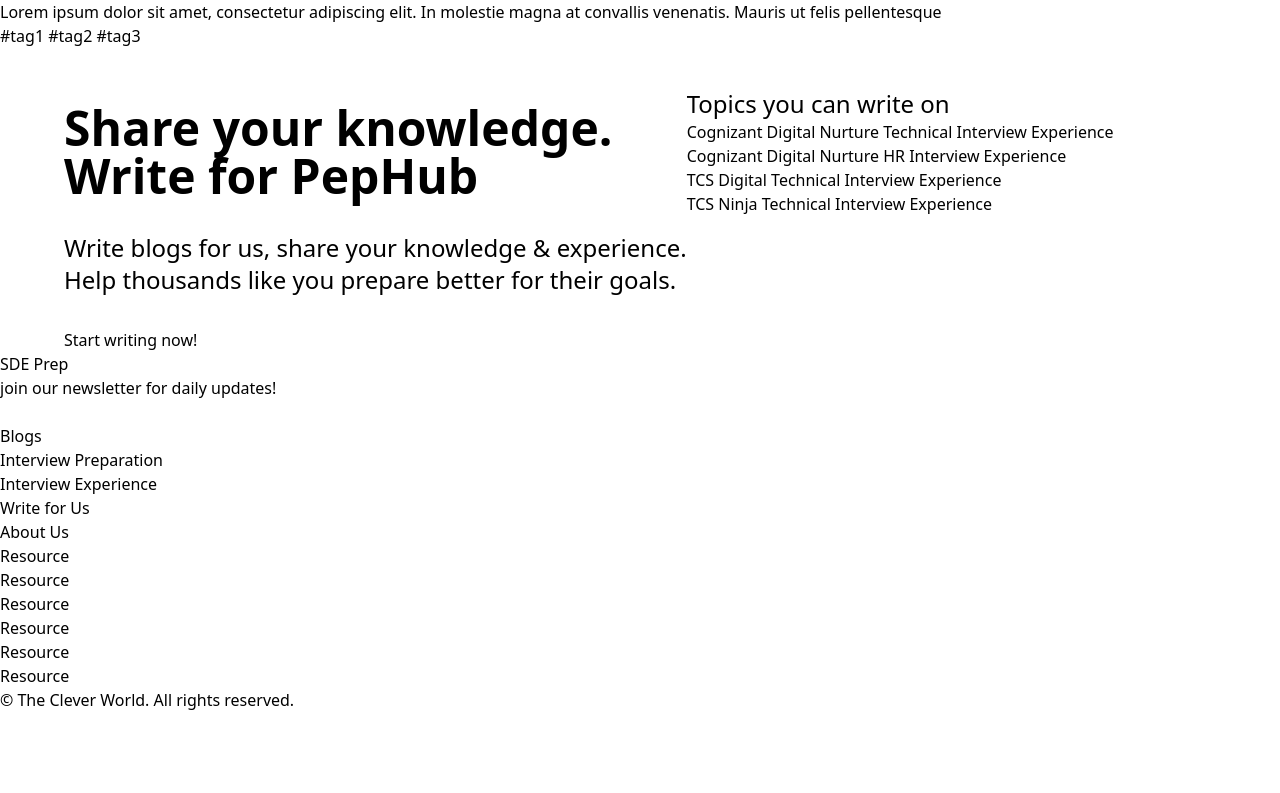
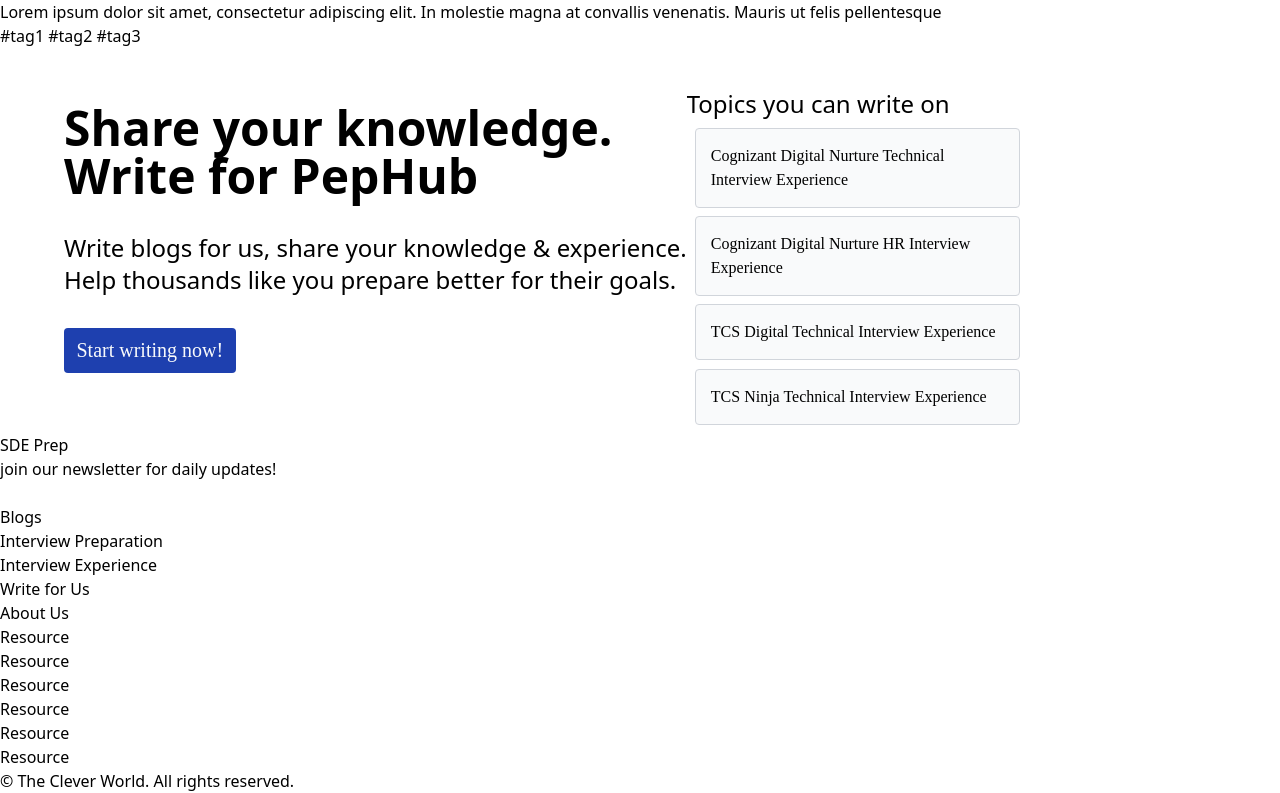
Before and after one commit to rohitroy-github/spyder-pephub, a React (Vite) app: page / in a window 1280 px wide. Shown: the part 1224-2017 px from the top of the page. Before the commit the page ends 1936 px from the top, so only its background shows below. Built offline with nearby package versions, Linux system fonts and the light colour scheme.

Commit message:
adding files !

```diff
--- a/src/components/BlogPage.jsx
+++ b/src/components/BlogPage.jsx
@@ -1,6 +1,7 @@
 import React from "react";
 
 import {BlogData} from "../constants";
+import VerticalBlogCard from "./VerticalBlogCard";
 
 const BlogPage = () => {
   return (
@@ -16,7 +17,7 @@
 
         <div>
           {BlogData.map((blog) => (
-            <BlogCard key={blog.id} {...blog} />
+            <VerticalBlogCard key={blog.id} {...blog} />
           ))}
         </div>
       </div>
--- /dev/null
+++ b/src/components/Join.css
@@ -0,0 +1,26 @@
+@import url('https://fonts.googleapis.com/css2?family=Montserrat:wght@300&display=swap');
+
+.joinTopicBlogs {
+  padding: 15px;
+  background-color: #f9fafb;
+  font-family: 'Open Sauce Sans';
+  font-style: normal;
+  font-weight: 500;
+  font-size: 16px;
+  margin: 2%;
+  border: 1px solid #d1d5db;
+  border-radius: 4px;
+  width: 80%;
+}
+
+.startWritingNowBtn {
+  background-color: #1e40af;
+  border-radius: 4px;
+  padding: 2%;
+  color: #f9fafb;
+  font-family: 'Open Sauce Sans';
+  font-style: normal;
+  font-weight: 500;
+  font-size: 20px;
+  line-height: 100%;
+}
--- a/src/components/Join.jsx
+++ b/src/components/Join.jsx
@@ -1,6 +1,8 @@
 import React from "react";
 
 import joinbg from "../../assets/code_pattern 1.svg";
+
+import "./Join.css";
 
 const Join = () => {
   return (
@@ -19,16 +21,26 @@
               thousands like you prepare better for their goals.
             </h2>
 
-            <button className="pt-8">Start writing now!</button>
+            <button className="startWritingNowBtn mt-8">
+              Start writing now!
+            </button>
           </div>
         </div>
         <div className="pt-10">
           <h1 className="text-2xl font-medium ">Topics you can write on</h1>
 
-          <div>Cognizant Digital Nurture Technical Interview Experience</div>
-          <div>Cognizant Digital Nurture HR Interview Experience</div>
-          <div>TCS Digital Technical Interview Experience</div>
-          <div>TCS Ninja Technical Interview Experience</div>
+          <div className="joinTopicBlogs">
+            Cognizant Digital Nurture Technical Interview Experience
+          </div>
+          <div className="joinTopicBlogs">
+            Cognizant Digital Nurture HR Interview Experience
+          </div>
+          <div className="joinTopicBlogs">
+            TCS Digital Technical Interview Experience
+          </div>
+          <div className="joinTopicBlogs">
+            TCS Ninja Technical Interview Experience
+          </div>
         </div>
       </section>
     </>
--- /dev/null
+++ b/src/components/VerticalBlogCard.jsx
@@ -0,0 +1,22 @@
+import React from "react";
+
+const VerticalBlogCard = ({heading, paragraph1, paragraph2, tags}) => {
+  return (
+    <div>
+      {/* image */}
+      <div>
+        <img></img>
+      </div>
+
+      {/* content */}
+      <div>
+        <p>{heading}</p>
+        <p>{paragraph1}</p>
+        <p>{paragraph2}</p>
+        <p>{tags}</p>
+      </div>
+    </div>
+  );
+};
+
+export default VerticalBlogCard;
```
